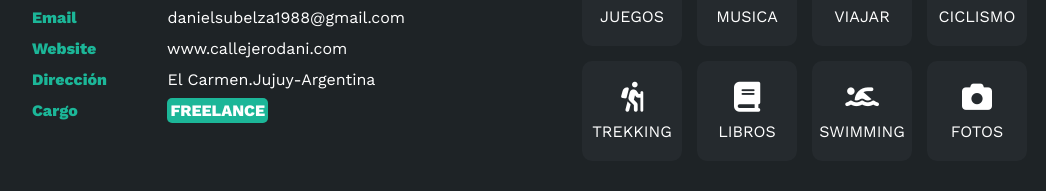
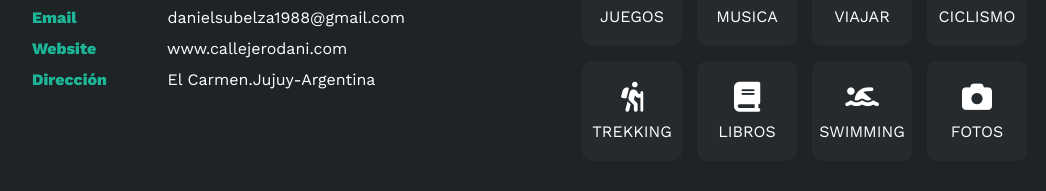
Before and after one commit to DanielSubelza/portfoliopersonal, a plain HTML site: page index.html in a window 1280 px wide. Shown: the part 1237-1428 px from the top of the page, without its empty margins (58-1104 px from the left). Drawn offline with nearby package versions, Linux system fonts and the light colour scheme.

Commit message:
Update index.html
Modificado el apartado cargo

```diff
--- a/index.html
+++ b/index.html
@@ -82,10 +82,10 @@
                             <strong>Dirección</strong>
                             El Carmen.Jujuy-Argentina
                         </li>
-                        <li>
+                       <!-- <li>
                             <strong>Cargo</strong>
                             <span>FREELANCE</span>
-                        </li>
+                        </li> --!>
                     </ul>
                 </div>
 
```
